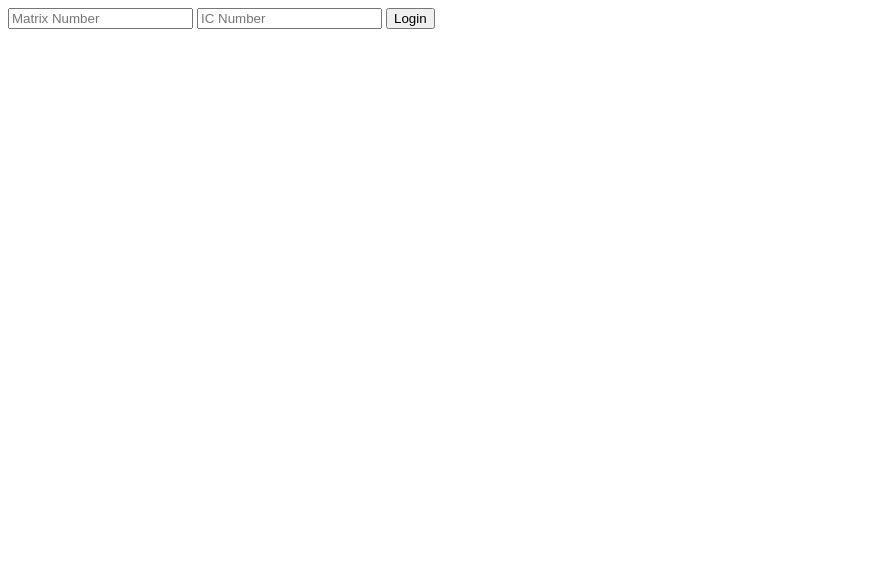
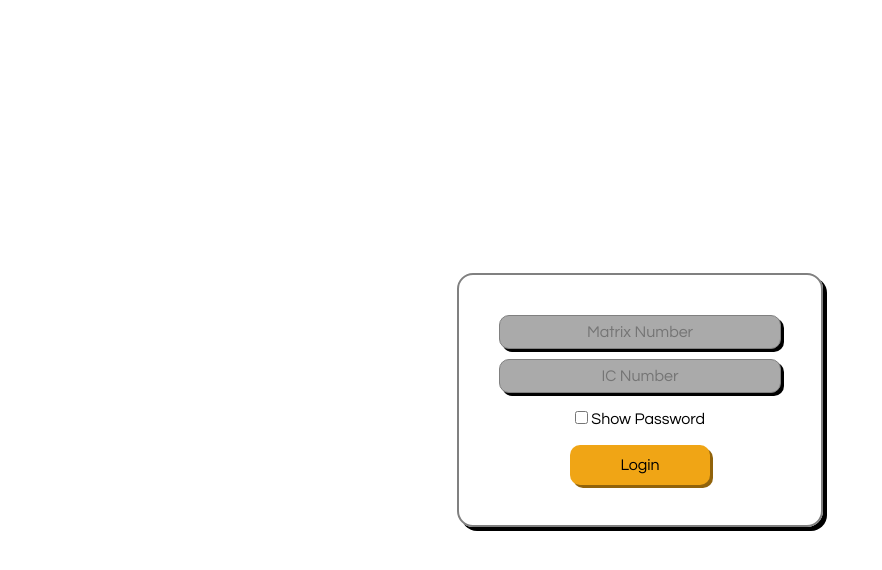
Before and after one commit to xxMrPHDxx/eQPS-Login, a plain HTML site: page index.html in a window 1280 px wide. Shown: the whole page, without its empty margins (0-882 px from the left). Drawn offline with Linux system fonts and the light colour scheme.

Commit message:
add styling

```diff
--- a/index.html
+++ b/index.html
@@ -3,14 +3,57 @@
 <head>
 	<title>UiTM e-QPS Login</title>
 	<meta charset="utf-8">
+	<style type="text/css">
+		* { margin: 0; padding: 0; }
+		body {
+			display: grid;
+			align-items: center;
+			justify-content: center;
+			height: 100vh;
+		}
+		form {
+			display: grid;
+			grid-auto-flow: row;
+			grid-gap: 10px;
+			padding: 40px;
+			border-radius: 16px;
+			border: 2px solid gray;
+			box-shadow: 4px 4px;
+		}
+		form > * {
+			justify-self: center;
+			text-align: center;
+			line-height: 32px;
+			font-family: Century Gothic;
+			font-size: 16px;
+		}
+		input[type=text], input[type=password] {
+			width: 280px;
+			border-radius: 10px;
+			border: 1px solid gray;
+			background-color: #aaa;
+			box-shadow: 3px 3px;
+		}
+		input[type=submit] {
+			width: 140px;
+			height: 40px;
+			background-color: #f0a515;
+			border: none;
+			border-radius: 10px;
+			box-shadow: 3px 3px #91630b;
+		}
+	</style>
 </head>
 <body>
 	<form name="Login">
 		<input type="text" name="user" placeholder="Matrix Number">
 		<input type="password" name="pass" placeholder="IC Number">
+		<span>
+			<input id="cbox1" type="checkbox" onclick="togglePassword()">
+			<label for="cbox1">Show Password</label>
+		</span>
 		<input type="submit" name="submit" value="Login">
 	</form>
-	<div id="Output"></div>
 	<script type="text/javascript">
 		Response.prototype.html = function(){
 			return this.text().then(html=>{
@@ -23,14 +66,12 @@
 			let [orig,prtc,host,path]=url.match(/(https?):\/\/([^\/]+)\/(.+)/);
 			if(!host) throw `Invalid url "${url}": No host found!`;
 			if(!options.headers) options.headers = {'Origin': host};
-			console.log(`Got option for "${url}"`, options);
 			return fetch(`https://cors-anywhere.herokuapp.com/${url}`, options);
 		}
 
 		function toFormData(data){
 			return Object.entries(data).reduce((fd, [key,val])=>{
 				fd.append(key, val);
-				console.log(`"${key}": "${val}"`)
 				return fd;
 			},new FormData());
 		}
@@ -54,7 +95,13 @@
 			})
 		}
 
-		const output = document.querySelector('div#Output');
+		const pass=document.querySelector('input[type="password"]');
+		const cbox=document.querySelector('input[type="checkbox"]');
+		function togglePassword(){
+			pass.setAttribute('type', cbox.checked?'text':'password');
+			cbox.nextElementSibling.innerText = `${cbox.checked?'Hide':'Show'} Password`;
+		}
+
 		Login.addEventListener('submit', e=>{
 			e.preventDefault();
 			const [user, pass, _] = [...Login.querySelectorAll('input[name]')].map(i=>i.value);
@@ -63,7 +110,6 @@
 				if(html.indexOf("Please enter the correct User ID (Student ID / Staff ID) & IC No.")>=0)
 					throw 'Please insert the correct login credentials!';
 				alert('Login success!');
-				output.innerText = html;
 			})
 			.catch(alert);
 		});
```
